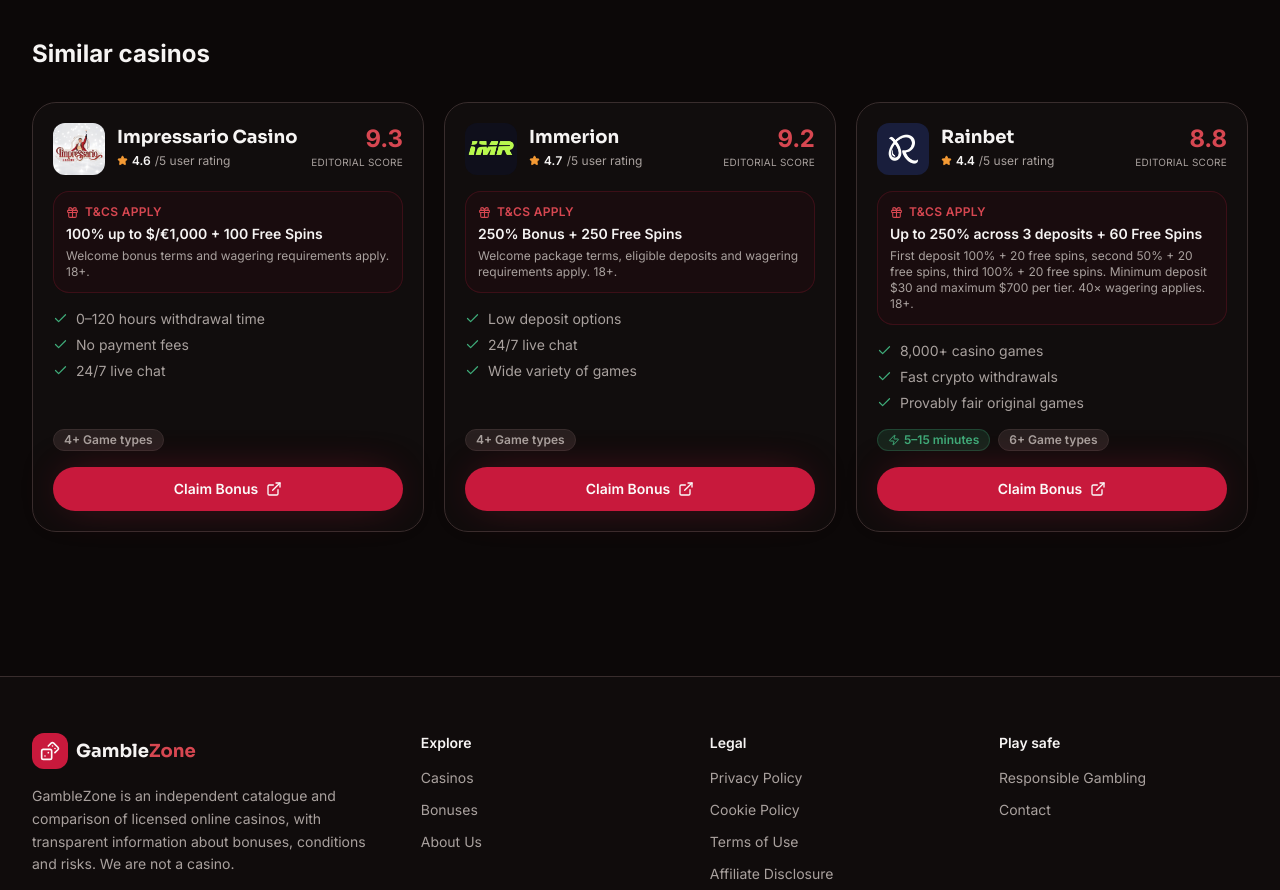
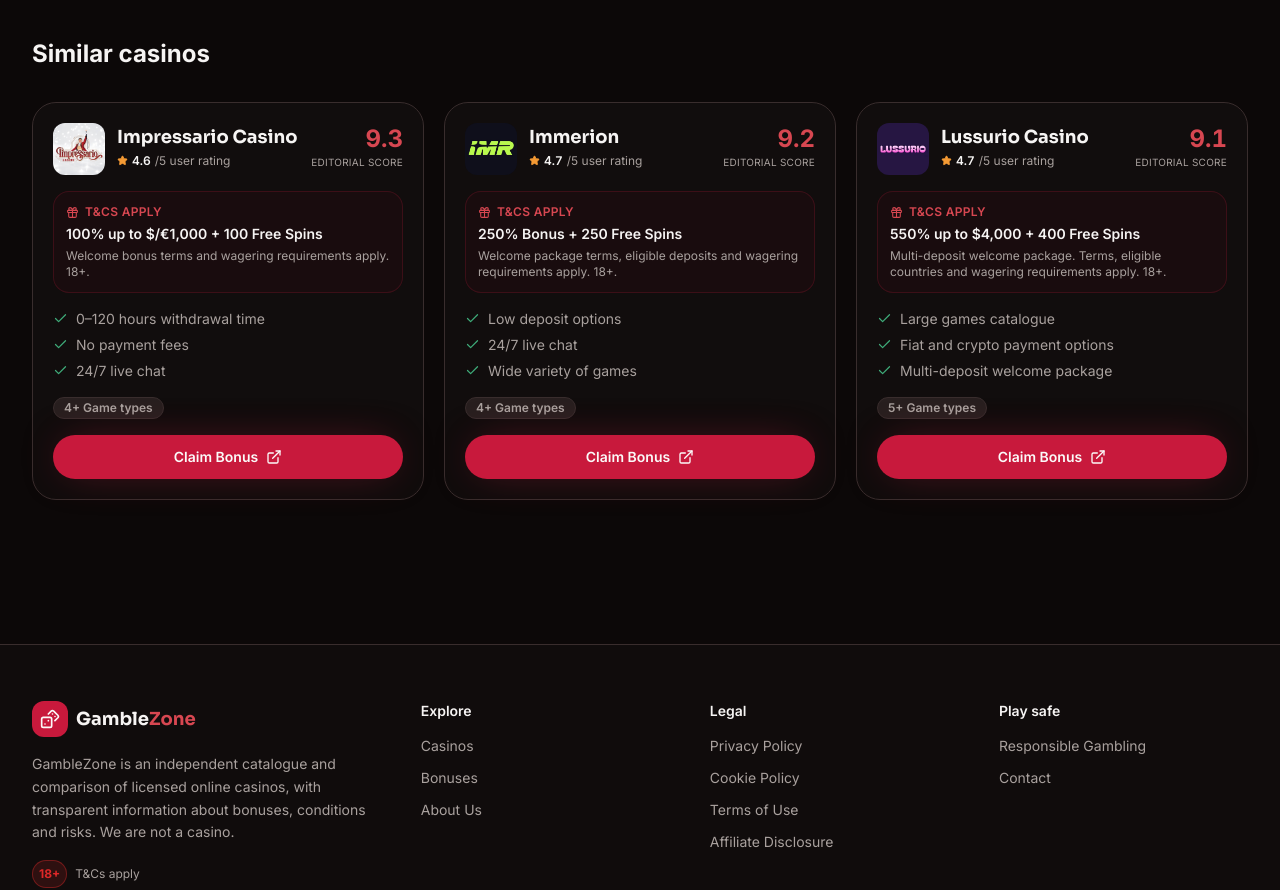
Before and after one commit to asmulko/gamblezone, a Next.js app: page /en/casinos/gamblezen in a window 1280 px wide. Shown: the part 1840-2730 px from the top of the page. Built offline with nearby package versions, Linux system fonts and the light colour scheme; no server answers.

Commit message:
Add lussurio casino data

```diff
--- a/messages/de.json
+++ b/messages/de.json
@@ -234,6 +234,22 @@
       ],
       "shortDescription": "Ein Krypto-Casino mit Sportwetten, Tausenden Spielen, schnellen Auszahlungen, nachweislich fairen Originalen und einem umfangreichen Belohnungsprogramm.",
       "reviewSummary": "Rainbet verbindet mehr als 8.000 Casinospiele mit Sportwetten, einer Krypto-Kasse und nachweislich fairen Eigenentwicklungen. Besonders stark sind die schnellen Krypto-Auszahlungen und das mehrstufige Belohnungssystem. Regionale Beschränkungen sowie die 40-fache Umsatzbedingung des Standard-Willkommensbonus sollten sorgfältig geprüft werden."
+    },
+    "lussurio": {
+      "offerTitle": "550 % bis zu 4.000 $ + 400 Freispiele",
+      "shortDescription": "Ein neues, in Curaçao lizenziertes Casino mit großem Willkommenspaket, vielen Zahlungsmethoden sowie Slots und Live-Spielen.",
+      "reviewSummary": "Lussurio Casino kombiniert eine große Spielelobby mit Krypto- und klassischen Zahlungsmethoden. Es bewirbt ein Willkommenspaket von 550 % mit Freispielen und bietet vergleichsweise viele Banking- und Spielerschutzoptionen. Die genauen Bonus- und Auszahlungsbedingungen sollten je nach Land geprüft werden.",
+      "pros": [
+        "Large games catalogue",
+        "Fiat and crypto payment options",
+        "Multi-deposit welcome package",
+        "Responsible-gambling tools"
+      ],
+      "cons": [
+        "Withdrawals can take up to 72 hours",
+        "Withdrawal limits may apply",
+        "Terms vary by country"
+      ]
     }
   },
   "disclosure": {
--- a/messages/en.json
+++ b/messages/en.json
@@ -240,6 +240,22 @@
       ],
       "shortDescription": "A crypto-first casino and sportsbook with thousands of games, fast payouts, provably fair originals and a deep rewards programme.",
       "reviewSummary": "Rainbet combines an 8,000+ game catalogue with a sportsbook, crypto cashier and provably fair in-house titles. Its strongest points are rapid crypto processing and a layered rewards system, while players should carefully review regional restrictions and the 40× wagering terms attached to the standard welcome offer."
+    },
+    "lussurio": {
+      "offerTitle": "550% up to $4,000 + 400 Free Spins",
+      "shortDescription": "A new Curaçao-licensed casino with a large welcome package, broad payment coverage and a catalogue of slots and live games.",
+      "reviewSummary": "Lussurio Casino combines a large games lobby with both crypto and traditional payment methods. It advertises a 550% welcome package with free spins, while its banking setup and safer-gambling tools are comparatively extensive. Players should check the exact bonus and withdrawal conditions available in their country.",
+      "pros": [
+        "Large games catalogue",
+        "Fiat and crypto payment options",
+        "Multi-deposit welcome package",
+        "Responsible-gambling tools"
+      ],
+      "cons": [
+        "Withdrawals can take up to 72 hours",
+        "Withdrawal limits may apply",
+        "Terms vary by country"
+      ]
     }
   },
   "disclosure": {
--- a/messages/es.json
+++ b/messages/es.json
@@ -234,6 +234,22 @@
       ],
       "shortDescription": "Casino y casa de apuestas centrado en criptomonedas, con miles de juegos, pagos rápidos, originales verificablemente justos y un amplio programa de recompensas.",
       "reviewSummary": "Rainbet combina más de 8.000 juegos con apuestas deportivas, pagos en criptomonedas y títulos propios verificablemente justos. Destacan la rapidez de los retiros cripto y su sistema de recompensas, aunque conviene revisar las restricciones territoriales y el requisito de apuesta de 40× del bono estándar."
+    },
+    "lussurio": {
+      "offerTitle": "550% hasta $4.000 + 400 tiradas gratis",
+      "shortDescription": "Un casino nuevo con licencia de Curaçao, gran paquete de bienvenida, numerosos métodos de pago y una amplia selección de slots y juegos en vivo.",
+      "reviewSummary": "Lussurio Casino combina una gran colección de juegos con pagos tanto en criptomonedas como tradicionales. Anuncia un paquete de bienvenida del 550% con tiradas gratis y ofrece una gama amplia de opciones bancarias y de juego responsable. Conviene revisar las condiciones exactas del bono y de los retiros según el país.",
+      "pros": [
+        "Large games catalogue",
+        "Fiat and crypto payment options",
+        "Multi-deposit welcome package",
+        "Responsible-gambling tools"
+      ],
+      "cons": [
+        "Withdrawals can take up to 72 hours",
+        "Withdrawal limits may apply",
+        "Terms vary by country"
+      ]
     }
   },
   "disclosure": {
--- a/messages/pl.json
+++ b/messages/pl.json
@@ -233,6 +233,22 @@
       ],
       "shortDescription": "Kasyno kryptowalutowe i zakłady sportowe z tysiącami gier, szybkimi wypłatami, weryfikowalnie uczciwymi grami autorskimi i rozbudowanym programem nagród.",
       "reviewSummary": "Rainbet łączy ponad 8000 gier z zakładami sportowymi, kasą kryptowalutową i weryfikowalnie uczciwymi grami własnymi. Największe zalety to szybkie wypłaty krypto i wielopoziomowy system nagród, ale przed grą warto sprawdzić ograniczenia regionalne oraz wymóg obrotu 40× dla standardowego bonusu powitalnego."
+    },
+    "lussurio": {
+      "offerTitle": "550% do 4000 USD + 400 darmowych spinów",
+      "shortDescription": "Nowe kasyno z licencją Curaçao, dużym pakietem powitalnym, szerokim wyborem płatności oraz slotami i grami na żywo.",
+      "reviewSummary": "Lussurio Casino łączy dużą bibliotekę gier z płatnościami kryptowalutowymi i tradycyjnymi. Reklamuje pakiet powitalny 550% z darmowymi spinami oraz oferuje szeroki zakres opcji bankowych i narzędzi odpowiedzialnej gry. Dokładne warunki bonusu i wypłat warto sprawdzić dla swojego kraju.",
+      "pros": [
+        "Large games catalogue",
+        "Fiat and crypto payment options",
+        "Multi-deposit welcome package",
+        "Responsible-gambling tools"
+      ],
+      "cons": [
+        "Withdrawals can take up to 72 hours",
+        "Withdrawal limits may apply",
+        "Terms vary by country"
+      ]
     }
   },
   "disclosure": {
--- a/messages/pt.json
+++ b/messages/pt.json
@@ -234,6 +234,22 @@
       ],
       "shortDescription": "Cassino e casa de apostas focado em criptomoedas, com milhares de jogos, pagamentos rápidos, originais comprovadamente justos e um amplo programa de recompensas.",
       "reviewSummary": "A Rainbet reúne mais de 8.000 jogos, apostas esportivas, caixa em criptomoedas e títulos próprios comprovadamente justos. Os principais destaques são os saques cripto rápidos e o sistema de recompensas em camadas; ainda assim, é importante verificar as restrições regionais e o requisito de apostas de 40× do bônus padrão."
+    },
+    "lussurio": {
+      "offerTitle": "550% até US$ 4.000 + 400 rodadas grátis",
+      "shortDescription": "Um novo cassino licenciado em Curaçao, com grande pacote de boas-vindas, ampla cobertura de pagamentos e muitos slots e jogos ao vivo.",
+      "reviewSummary": "O Lussurio Casino combina uma grande biblioteca de jogos com pagamentos em criptomoedas e métodos tradicionais. O site anuncia um pacote de boas-vindas de 550% com rodadas grátis e disponibiliza uma gama ampla de opções de pagamento e jogo responsável. Confira os termos do bônus e dos saques para o seu país.",
+      "pros": [
+        "Large games catalogue",
+        "Fiat and crypto payment options",
+        "Multi-deposit welcome package",
+        "Responsible-gambling tools"
+      ],
+      "cons": [
+        "Withdrawals can take up to 72 hours",
+        "Withdrawal limits may apply",
+        "Terms vary by country"
+      ]
     }
   },
   "disclosure": {
--- a/src/data/casinos.ts
+++ b/src/data/casinos.ts
@@ -139,6 +139,26 @@ const rawCasinos: Casino[] = [
     offers: [{ id: 'orb1', casinoId: 'rb1', market: 'INT', title: 'Up to 250% across 3 deposits + 60 Free Spins', shortTerms: 'First deposit 100% + 20 FS, second 50% + 20 FS, third 100% + 20 FS. Min. deposit $30, max. $700 per tier. 40× wagering. 18+.', valueText: 'Up to 250% + 60 Free Spins', wageringText: '40× deposit + bonus', minDepositText: '$30', status: 'active', verifiedAt: now }],
     publishedAt: now, reviewedAt: now, nextReviewAt: nextReview, logoUrl: '/logos/rainbet.jpg',
   },
+  {
+    id: 'lu1', slug: 'lussurio', name: 'Lussurio Casino', brandColor: '#d4af37', status: 'active',
+    foundedYear: 2026, operatorName: 'Goodwin N.V.',
+    licenses: [{ authority: 'Curaçao Gaming Control Board', licenseNumber: 'OGL/2024/758/0228', markets: ['INT'], verifiedAt: now }],
+    supportedMarkets: ['INT'], blockedMarkets: ['US', 'NL', 'RU', 'UA', 'AE', 'IR'], supportedLanguages: ['English', 'German', 'Spanish', 'Portuguese', 'Polish'], supportedCurrencies: ['EUR', 'USD', 'GBP', 'CAD', 'BTC', 'ETH', 'LTC', 'DOGE', 'TRX', 'USDT'],
+    rating: 4.7, editorialScore: 9.1,
+    minDeposit: { amount: 10, currency: 'EUR' }, minWithdrawal: { amount: 25, currency: 'EUR' }, withdrawalTimeText: '0–72 hours', verificationSpeedText: '0–24 hours', payoutSpeed: 'fast',
+    paymentMethods: ['visa','mastercard','skrill','neteller','paysafecard','applepay','googlepay','crypto','banktransfer'],
+    gameProviders: ['Pragmatic Play','Evolution Gaming','Play’n GO','Hacksaw Gaming','BGaming','Nolimit City','Relax Gaming','NetEnt','Wazdan','Red Tiger Gaming','Quickspin','Yggdrasil Gaming','Push Gaming','3 Oaks Gaming','Games Global','Stakelogic'],
+    gameTypes: ['Slots','Live casino','Table games','Jackpots','Game shows'],
+    pros: ['10,000+ slots and live games','Wide range of fiat and crypto payment methods','Large multi-deposit welcome package','Many responsible-gambling controls'],
+    cons: ['Withdrawal processing may take up to 72 hours','Withdrawal limits apply','Bonus terms and country availability vary'],
+    bonusType: 'match', shortDescription: 'A new Curaçao-licensed casino with a large welcome package, broad payment coverage and a catalogue of slots and live games.',
+    reviewSummary: 'Lussurio Casino combines a large games lobby with both crypto and traditional payment methods. It advertises a 550% welcome package with free spins, while its banking setup and safer-gambling tools are comparatively extensive. Players should check the exact bonus and withdrawal conditions available in their country.',
+    responsibleGamblingTools: ['Deposit limits','Loss limits','Wager limits','Time / session limits','Cool off / Time-out','Reality check','Self-exclusion','Self-assessment test','Withdrawal lock'],
+    responsibleGamblingToolStatuses: toolStatuses({ 'Deposit Limit Tool': true, 'Wager Limit Tool': true, 'Loss Limit Tool': true, 'Time/Session Limit Tool': true, 'Self-Exclusion Tool': true, 'Cool Off/Time-Out Tool': true, 'Reality Check Tool': true, 'Self-Assessment Test': true, 'Withdrawal Lock': true }),
+    supportChannels: ['Live chat 24/7','Email'], affiliateLinks: [{ id: 'allu1', casinoId: 'lu1', market: 'INT', campaign: 'welcome01', destinationUrl: 'https://lussurio1.com/', enabled: true, rel: 'sponsored nofollow', createdAt: now, updatedAt: now }],
+    offers: [{ id: 'olu1', casinoId: 'lu1', market: 'INT', title: '550% up to $4,000 + 400 Free Spins', shortTerms: 'Multi-deposit welcome package. Terms, eligible countries and wagering requirements apply. 18+.', valueText: '550% up to $4,000 + 400 Free Spins', wageringText: 'Terms apply', minDepositText: '€10', status: 'active', verifiedAt: now }],
+    publishedAt: now, reviewedAt: now, nextReviewAt: nextReview, logoUrl: '/logos/lussurio.png',
+  },
 ];
 
 export const casinos: Casino[] = rawCasinos.map((c) => casinoSchema.parse(c));
```
Also changed, not shown: public/logos/lussurio.png (added).
